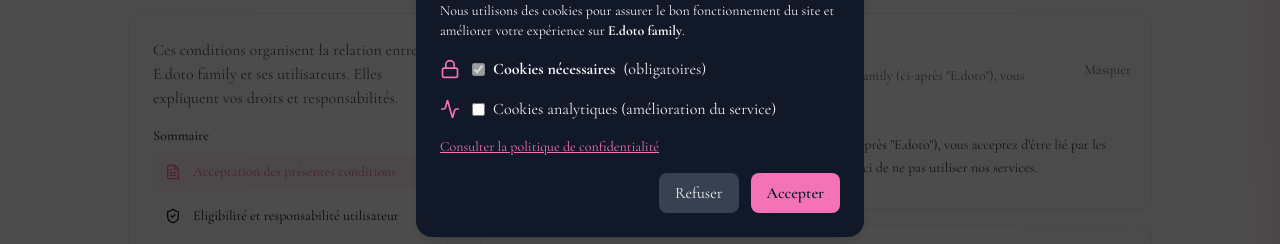
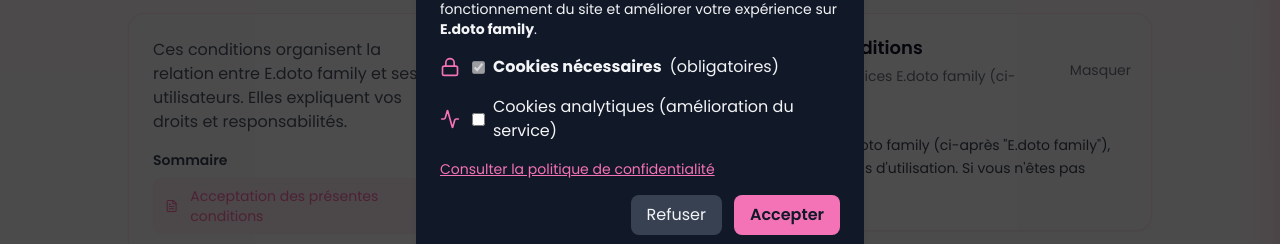
Before and after one commit to BeCare666/edotofamily0-, a Next.js app: page /terms in a window 1280 px wide. Shown: the part 315-559 px from the top of the page. Built offline with nearby package versions, Linux system fonts and the light colour scheme; no server answers.

Commit message:
police change

```diff
--- a/components/UniversFemme.tsx
+++ b/components/UniversFemme.tsx
@@ -42,7 +42,7 @@
             </span>
             <div>
                 <p className="text-[12px] font-medium tracking-[0.2em] text-[#A8A29B]">0{index}</p>
-                <h3 className="mt-1.5 text-[22px] font-light leading-[1.25] tracking-[-0.01em] text-[#161412] sm:text-[26px]">{f.title}</h3>
+                <h3 className="mt-1.5 text-[22px] font-normal leading-[1.25] tracking-[-0.01em] text-[#161412] sm:text-[26px]">{f.title}</h3>
                 <p className="mt-3 max-w-xl text-[15px] leading-[1.75] text-[#6B645D]">{f.text}</p>
             </div>
         </div>
@@ -80,12 +80,12 @@
                 {/* 4 : panneau typographique (aucune photo inventée) */}
                 <Reveal className="lg:col-span-7 lg:self-end" delay={0.1}>
                     <div className="relative flex min-h-[420px] flex-col justify-between overflow-hidden rounded-[28px] bg-[#F7E9EE] p-8 sm:aspect-[4/3] sm:p-12">
-                        <span className="text-[120px] font-extralight leading-none tracking-[-0.06em] text-[#D6457F]/25 sm:text-[180px]">04</span>
+                        <span className="text-[120px] font-normal leading-none tracking-[-0.06em] text-[#D6457F]/25 sm:text-[180px]">04</span>
                         <div>
                             <span className="flex h-11 w-11 items-center justify-center rounded-full border border-[#D6457F]/30 text-[#B8336A]">
                                 <User size={18} strokeWidth={1.5} />
                             </span>
-                            <h3 className="mt-6 text-[28px] font-light leading-[1.15] tracking-[-0.02em] text-[#161412] sm:text-[38px]">{FEATURES[3].title}</h3>
+                            <h3 className="mt-6 text-[28px] font-normal leading-[1.15] tracking-[-0.02em] text-[#161412] sm:text-[38px]">{FEATURES[3].title}</h3>
                             <p className="mt-4 max-w-lg text-[15px] leading-[1.75] text-[#6B645D]">{FEATURES[3].text}</p>
                         </div>
                     </div>
--- a/components/Why.tsx
+++ b/components/Why.tsx
@@ -22,7 +22,7 @@
             <div className="mx-auto grid max-w-7xl grid-cols-[minmax(0,1fr)] gap-16 px-5 py-24 sm:px-8 lg:grid-cols-[minmax(0,5fr)_minmax(0,7fr)] lg:gap-24 lg:py-36">
                 <div className="lg:sticky lg:top-28 lg:self-start">
                     <Reveal>
-                        <h2 className="text-[44px] font-extralight leading-[1.02] tracking-[-0.04em] text-[#161412] sm:text-[64px]">
+                        <h2 className="text-[44px] font-normal leading-[1.02] tracking-[-0.04em] text-[#161412] sm:text-[64px]">
                             Pourquoi <span className="font-normal text-[#B8336A]">E.doto family</span>&nbsp;?
                         </h2>
                         <p className="mt-7 max-w-md text-[16px] leading-[1.8] text-[#6B645D]">
@@ -42,10 +42,10 @@
                         <li key={txt}>
                             <Reveal delay={i * 0.05} y={18}>
                                 <div className="group grid grid-cols-[3.5rem_minmax(0,1fr)] items-baseline gap-5 border-t border-[#ECE6E0] py-9 sm:grid-cols-[5rem_minmax(0,1fr)]">
-                                    <span className="text-[15px] font-light tabular-nums tracking-[0.15em] text-[#B5AEA6] transition-colors duration-500 group-hover:text-[#D6457F]">
+                                    <span className="text-[15px] font-normal tabular-nums tracking-[0.15em] text-[#B5AEA6] transition-colors duration-500 group-hover:text-[#D6457F]">
                                         {String(i + 1).padStart(2, "0")}
                                     </span>
-                                    <p className="text-[21px] font-light leading-[1.4] tracking-[-0.01em] text-[#161412] transition-transform duration-500 group-hover:translate-x-1 sm:text-[27px]">{txt}</p>
+                                    <p className="text-[21px] font-normal leading-[1.4] tracking-[-0.01em] text-[#161412] transition-transform duration-500 group-hover:translate-x-1 sm:text-[27px]">{txt}</p>
                                 </div>
                             </Reveal>
                         </li>
--- a/components/Zimpact.tsx
+++ b/components/Zimpact.tsx
@@ -63,7 +63,7 @@
         <section className="bg-[#FCFAF8]">
             <div className="mx-auto max-w-7xl px-5 py-24 sm:px-8 lg:py-36">
                 <Reveal className="grid grid-cols-[minmax(0,1fr)] gap-6 lg:grid-cols-[minmax(0,7fr)_minmax(0,5fr)] lg:items-end">
-                    <h2 className="text-[44px] font-extralight leading-none tracking-[-0.04em] text-[#161412] sm:text-[64px]">Notre objectif</h2>
+                    <h2 className="text-[44px] font-normal leading-none tracking-[-0.04em] text-[#161412] sm:text-[64px]">Notre objectif</h2>
                     <p className="max-w-md text-[16px] leading-[1.8] text-[#6B645D]">
                         Aligné avec les standards du Ministère de la Santé et de ses partenaires
                     </p>
@@ -78,9 +78,9 @@
                 <dl ref={ref} className="mt-4 grid grid-cols-[minmax(0,1fr)] md:grid-cols-3">
                     {stats.map((stat, i) => (
                         <div key={stat.label} className="border-b border-[#ECE6E0] py-12 md:border-b-0 md:border-l md:px-10 md:first:border-l-0 md:first:pl-0">
-                            <dd className="text-[76px] font-extralight leading-none tracking-[-0.05em] tabular-nums text-[#161412] sm:text-[96px]">
+                            <dd className="text-[76px] font-normal leading-none tracking-[-0.05em] tabular-nums text-[#161412] sm:text-[96px]">
                                 {counts[i].toLocaleString("fr-FR")}
-                                <span className="font-light text-[#D6457F]">{stat.suffix || ""}</span>
+                                <span className="font-normal text-[#D6457F]">{stat.suffix || ""}</span>
                             </dd>
                             <dt className="mt-5 max-w-[16rem] text-[15px] leading-[1.7] text-[#6B645D]">{stat.label}</dt>
                         </div>
--- a/pages/_document.js
+++ b/pages/_document.js
@@ -10,7 +10,7 @@
                 { /*link for logo or favicon*/}
                 <link rel="icon" href="/logo/favicon.png" />
                 <link
-                    href="https://fonts.googleapis.com/css2?family=Cormorant+Garamond:ital,wght@0,300;0,400;0,500;0,600;0,700;1,300;1,400;1,500;1,600;1,700&display=swap"
+                    href="https://fonts.googleapis.com/css2?family=Poppins:ital,wght@0,300;0,400;0,500;0,600;0,700;1,400;1,500&display=swap"
                     rel="stylesheet"
                 />
             </Head>
--- a/pages/index.tsx
+++ b/pages/index.tsx
@@ -37,7 +37,7 @@
 
           <div>
             <Reveal>
-              <h2 className="text-[44px] font-extralight leading-[1.02] tracking-[-0.04em] text-[#161412] sm:text-[64px]">Nos Services : un univers de soins</h2>
+              <h2 className="text-[44px] font-normal leading-[1.02] tracking-[-0.04em] text-[#161412] sm:text-[64px]">Nos Services : un univers de soins</h2>
               <p className="mt-7 max-w-lg text-[16px] leading-[1.8] text-[#6B645D]">E.doto family vous accompagne à chaque étape de votre bien-être : de la santé intime à la maternité, avec élégance, innovation et douceur.</p>
             </Reveal>
 
@@ -126,7 +126,7 @@
       </span>
       <div>
         <p className="text-[12px] font-medium tracking-[0.2em] text-[#A8A29B]">0{index}</p>
-        <h3 className="mt-1.5 text-[24px] font-light leading-[1.25] tracking-[-0.01em] text-[#161412] sm:text-[28px]">{title}</h3>
+        <h3 className="mt-1.5 text-[24px] font-normal leading-[1.25] tracking-[-0.01em] text-[#161412] sm:text-[28px]">{title}</h3>
         <p className="mt-3 max-w-md text-[15px] leading-[1.75] text-[#6B645D]">{desc}</p>
       </div>
     </div>
--- a/pages/terms.js
+++ b/pages/terms.js
@@ -22,7 +22,7 @@
       id: "acceptance",
       title: "1. Acceptation des présentes conditions",
       icon: FileText,
-      content: `En accédant et en utilisant le site et les services E.doto family (ci-après "E.doto"), vous
+      content: `En accédant et en utilisant le site et les services E.doto family (ci-après "E.doto family"), vous
         acceptez d'être lié par les présentes Conditions d'utilisation. Si vous n'êtes pas d'accord, merci de ne pas utiliser nos services.`,
     },
     {
--- a/styles/edoto-font.css
+++ b/styles/edoto-font.css
@@ -1,12 +1,12 @@
 /* =========================================================================================
-   Police unique du site E.doto family (06/10/2026)
-   Cormorant Garamond (la police du nom à côté du logo avant la refonte) imposée à TOUS les
+   Police unique du site E.doto family (06/10/2026, Poppins depuis le 07/10/2026)
+   Poppins imposée à TOUS les
    textes de toutes les pages : titres, paragraphes, boutons, champs, tableaux de bord, cartes,
    graphiques. Pour changer de police partout : modifier uniquement --edoto-font ci-dessous.
    (Chargée dans pages/_document.js ; importée en dernier dans pages/_app.js.)
    ========================================================================================= */
 :root {
-  --edoto-font: 'Cormorant Garamond', Georgia, 'Times New Roman', serif;
+  --edoto-font: 'Poppins', Arial, sans-serif;
 }
 
 html,
@@ -16,9 +16,3 @@
 *::after {
   font-family: var(--edoto-font) !important;
 }
-
-/* Chiffres alignés (prix, codes, compteurs) : plus lisibles avec cette police */
-html,
-body {
-  font-feature-settings: 'lnum' 1;
-}
```
